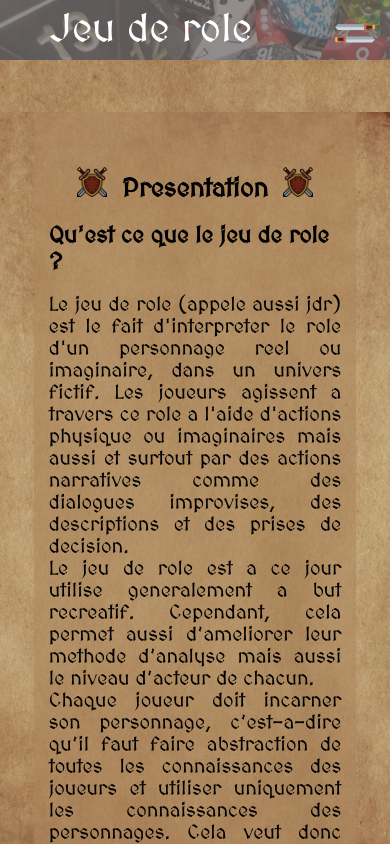
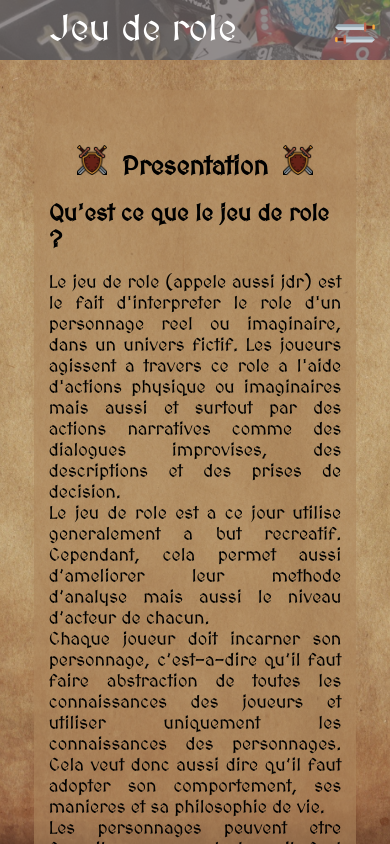
Before and after one commit to MathisLeRoyNivot/IntegrationWeb_Jeux-De-Role, a plain HTML site: page index.html in a window 390 px wide. Shown: the top 844 px of the page. Drawn offline with Linux system fonts and the light colour scheme.

Commit message:
changement taille police

```diff
--- a/css/main.scss
+++ b/css/main.scss
@@ -42,13 +42,13 @@ div:target {
     background-position-y: 50%;
     background-size: cover;
     height: 100px;
-    position: fixed;
+    position: sticky;
     top: 0;
     width: 100%;
 }
 
 ul li:nth-child(1) {
-    font-size: 60px;
+    font-size: 3.438em;
 }
 
 ul li:nth-child(n+2) {
@@ -75,10 +75,6 @@ ul li:nth-child(6) {
 
 .navbar ul>li:last-of-type {
     float: right;
-}
-
-.navbar ul>li:last-of-type a .fa {
-    font-size: 21px
 }
 
 /* End Navbar */
@@ -119,7 +115,7 @@ ul li:nth-child(6) {
 
 .main-container {
     background-color: rgba(174, 136, 94, 0.6);
-    margin: 9em auto;
+    margin: 100px auto;
     max-width: 1440px;
     padding: 20px 30px 100px 30px;
     width: 75%;
@@ -177,7 +173,7 @@ p {
 }
 
 li {
-    font-size: 1.9em;
+    font-size: 2em;
     list-style-type: none;
 }
 
@@ -241,17 +237,17 @@ img.icons_title {
 }
 
 // -------------------- START - MEDIA QUERIES --------------------
-@media screen and (min-width: 900px) {
+@media screen and (min-width: 975px) {
     .icon_responsive {
         display: none;
     }
 }
 @media screen and (max-width: 1199px) {
     ul li:nth-child(1) {
-        font-size: 50px;
+        font-size: 2.313em;
     }
     ul li:nth-child(n+2) {
-        font-size: 40px;
+        font-size: 1.688em;
     }
 
     img.icons_title {
@@ -264,20 +260,20 @@ img.icons_title {
         width: 45px;
     }
     h1 {
-        font-size: 50px;
+        font-size: 2.313em;
     }
     h2 {
-        font-size: 45px;
+        font-size: 1.688em;
     }
     p {
-        font-size: 30px;
+        font-size: 1.375em;
     }
     li {
-        font-size: 30px;
+        font-size: 1.375em;
     }
 }
 
-@media screen and (max-width: 899px) {
+@media screen and (max-width: 975px) {
     .navbar {
         height: 80px;
     }
@@ -285,15 +281,15 @@ img.icons_title {
         line-height: 50px;
     }
     .main-container {
-        margin: 7em auto;
+        margin: 40px auto;
         padding: 5px 15px 50px 15px;
         width: 75%;
     }
     ul li:nth-child(1) {
-        font-size: 40px;
+        font-size: 2.313em;
     }
     ul li:nth-child(n+2) {
-        font-size: 30px;
+        font-size: 2.313em;
     }
     ul li:nth-child(n+2) {
         display: none;
@@ -343,22 +339,22 @@ img.icons_title {
         width: 40px;
     }
     h1 {
-        font-size: 40px;
+        font-size: 2.313em;
     }
     h2 {
-        font-size: 30px;
+        font-size: 1.688em;
     }
     p {
-        font-size: 25px;
+        font-size: 1.375em;
     }
     li {
-        font-size: 25px;
+        font-size: 1.375em;
     }
 }
 
 @media screen and (max-width: 680px) {
     .main-container {
-        margin: 7em auto;
+        margin: 30px auto;
         padding: 5px 15px 50px 15px;
         width: 75%;
     } // NAVBAR
@@ -379,11 +375,12 @@ img.icons_title {
 
     .responsive {
         ul li:nth-child(n+2){
+            background-color: rgba(112, 105, 105, 0.76);
             display: block;
+            font-size: 2em;
+            padding-left: 25px;
+            text-align: center;
             width: 100%;
-            text-align: center;
-            background-color: rgba(112, 105, 105, 0.76);
-            padding-left: 25px;
         }
         .burger2 {
             display: block;
@@ -418,10 +415,10 @@ img.icons_title {
         font-size: 1.43em;
     }
     p {
-        font-size: 20px;
+        font-size: 1.125em;
     }
     li {
-        font-size: 20px;
+        font-size: 1.125em;
     } // TABLE GAME
     .container-left-jdt {
         width: 70%;
```
Also changed, not shown: css/main.css.
